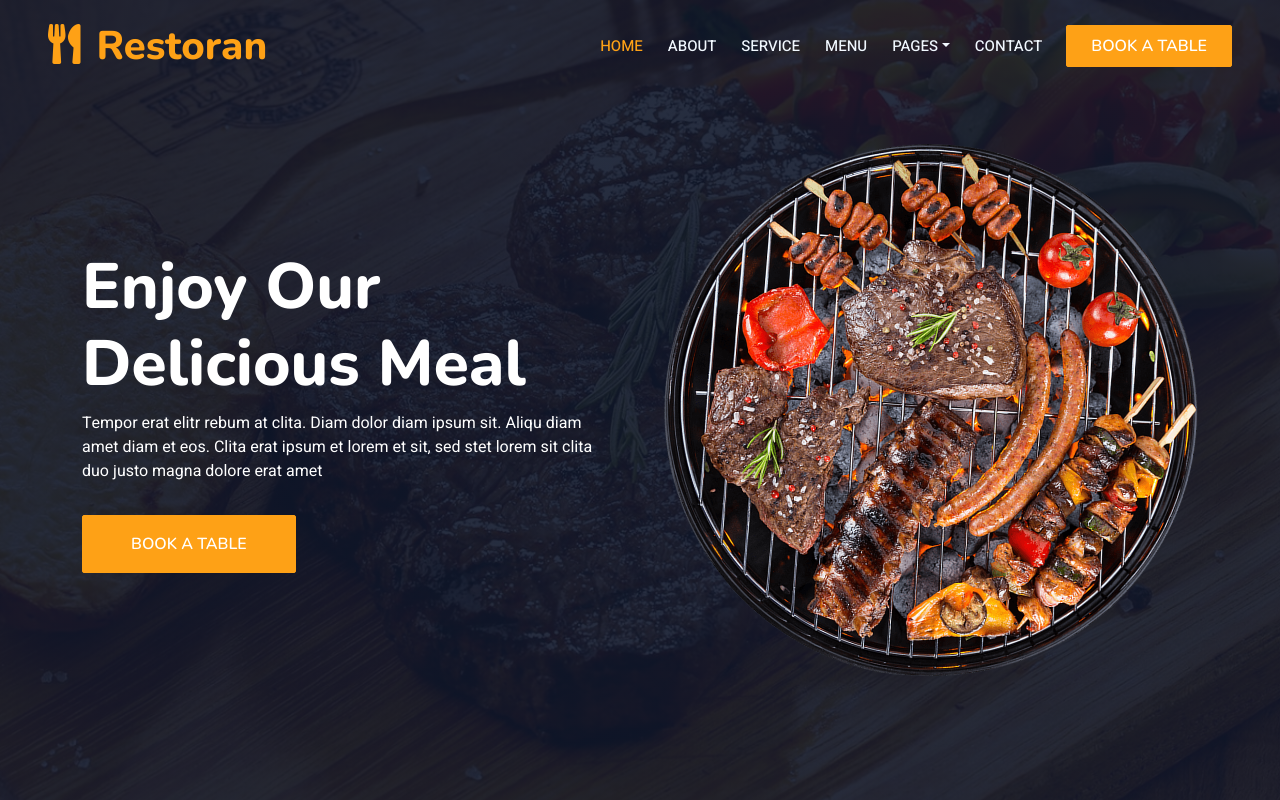
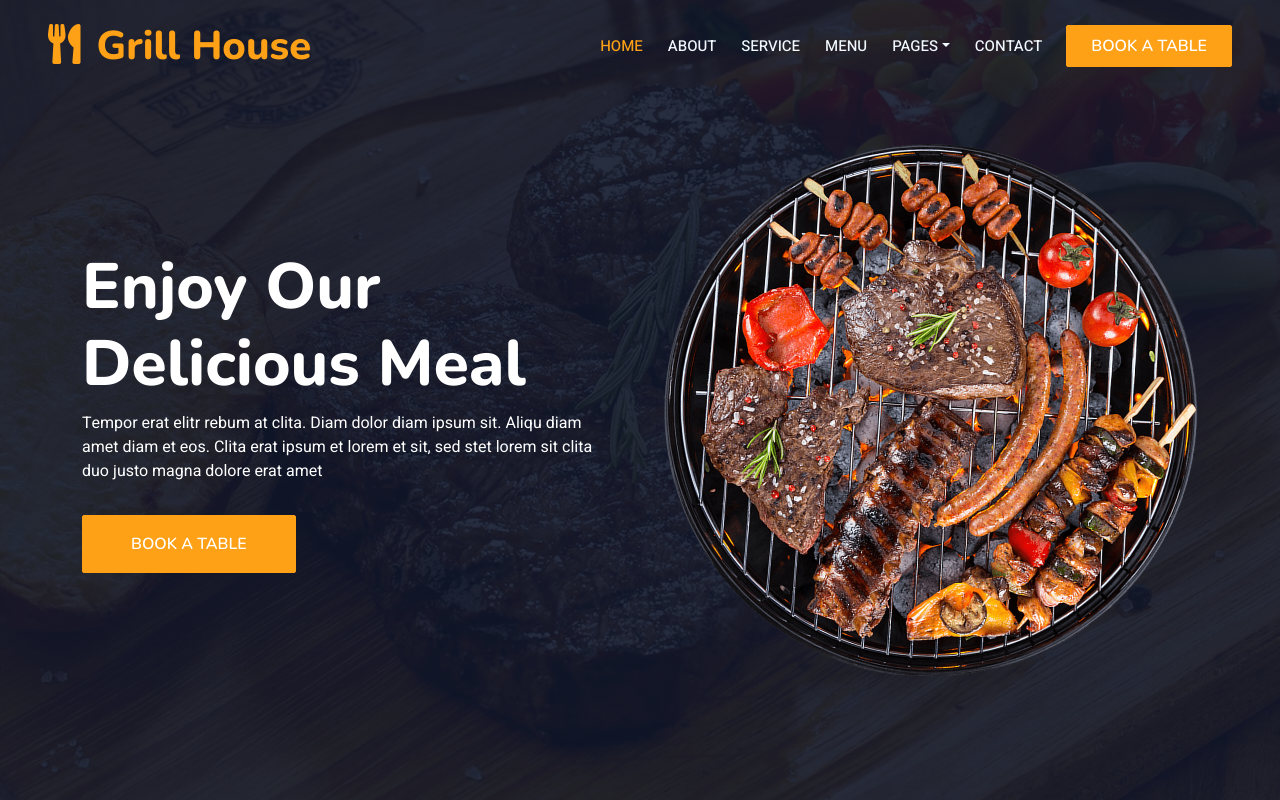
Before and after one commit to edwardm8/cpnt201-a1-grillHouse, a plain HTML site: page index.html in a window 1280 px wide. Shown: the top 800 px of the page. Drawn offline with nearby package versions, Linux system fonts and the light colour scheme.

Commit message:
Changed title

```diff
--- a/index.html
+++ b/index.html
@@ -6,7 +6,7 @@
 
 <head>
     <meta charset="utf-8">
-    <title>Restoran - Bootstrap Restaurant Template</title>
+    <title>Grill House - BBQ</title>
     <meta content="width=device-width, initial-scale=1.0" name="viewport">
     <meta content="" name="keywords">
     <meta content="" name="description">
@@ -50,7 +50,7 @@
         <div class="container-xxl position-relative p-0">
             <nav class="navbar navbar-expand-lg navbar-dark bg-dark px-4 px-lg-5 py-3 py-lg-0">
                 <a href="" class="navbar-brand p-0">
-                    <h1 class="text-primary m-0"><i class="fa fa-utensils me-3"></i>Restoran</h1>
+                    <h1 class="text-primary m-0"><i class="fa fa-utensils me-3"></i>Grill House</h1>
                     <!-- <img src="img/logo.png" alt="Logo"> -->
                 </a>
                 <button class="navbar-toggler" type="button" data-bs-toggle="collapse" data-bs-target="#navbarCollapse">
```
